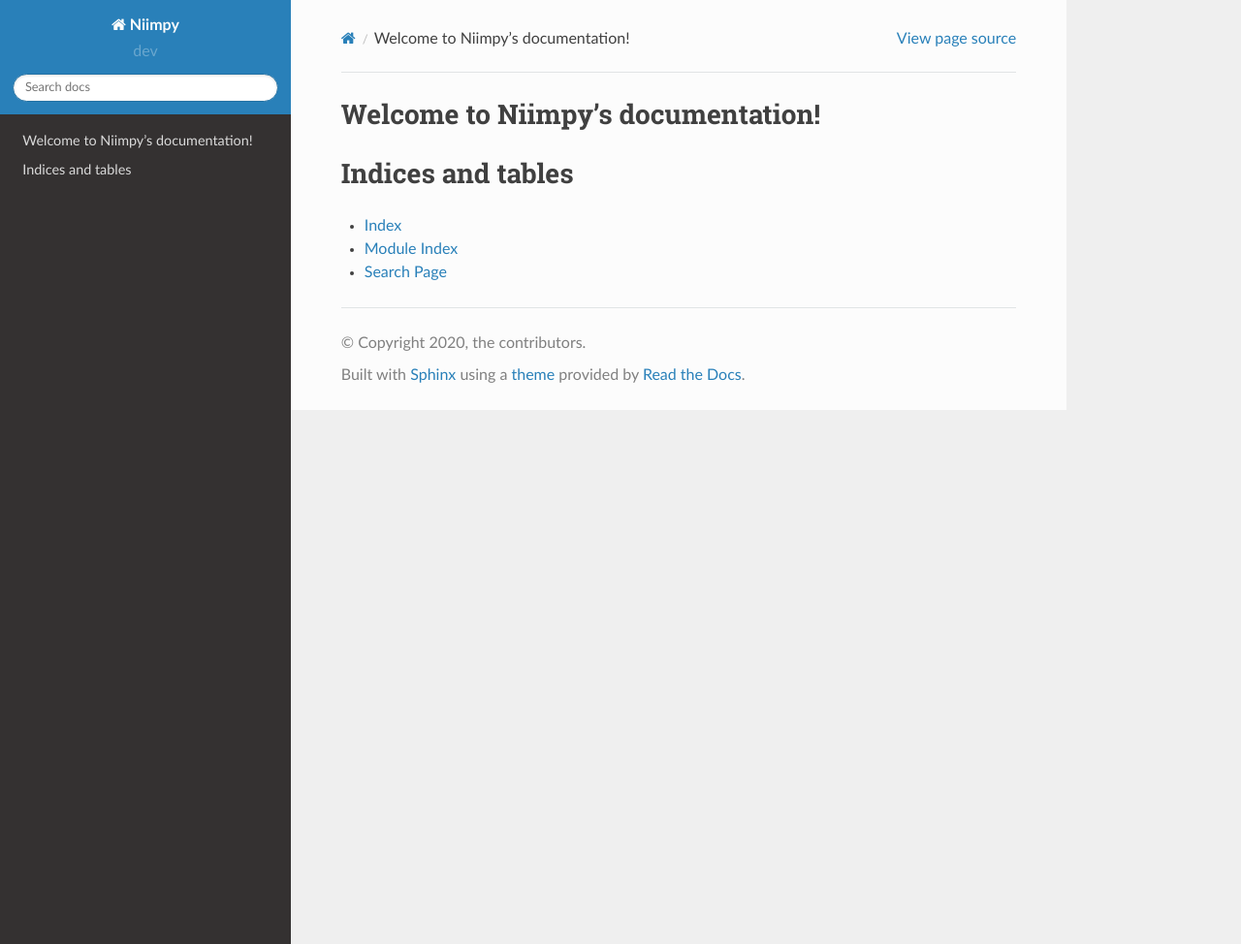
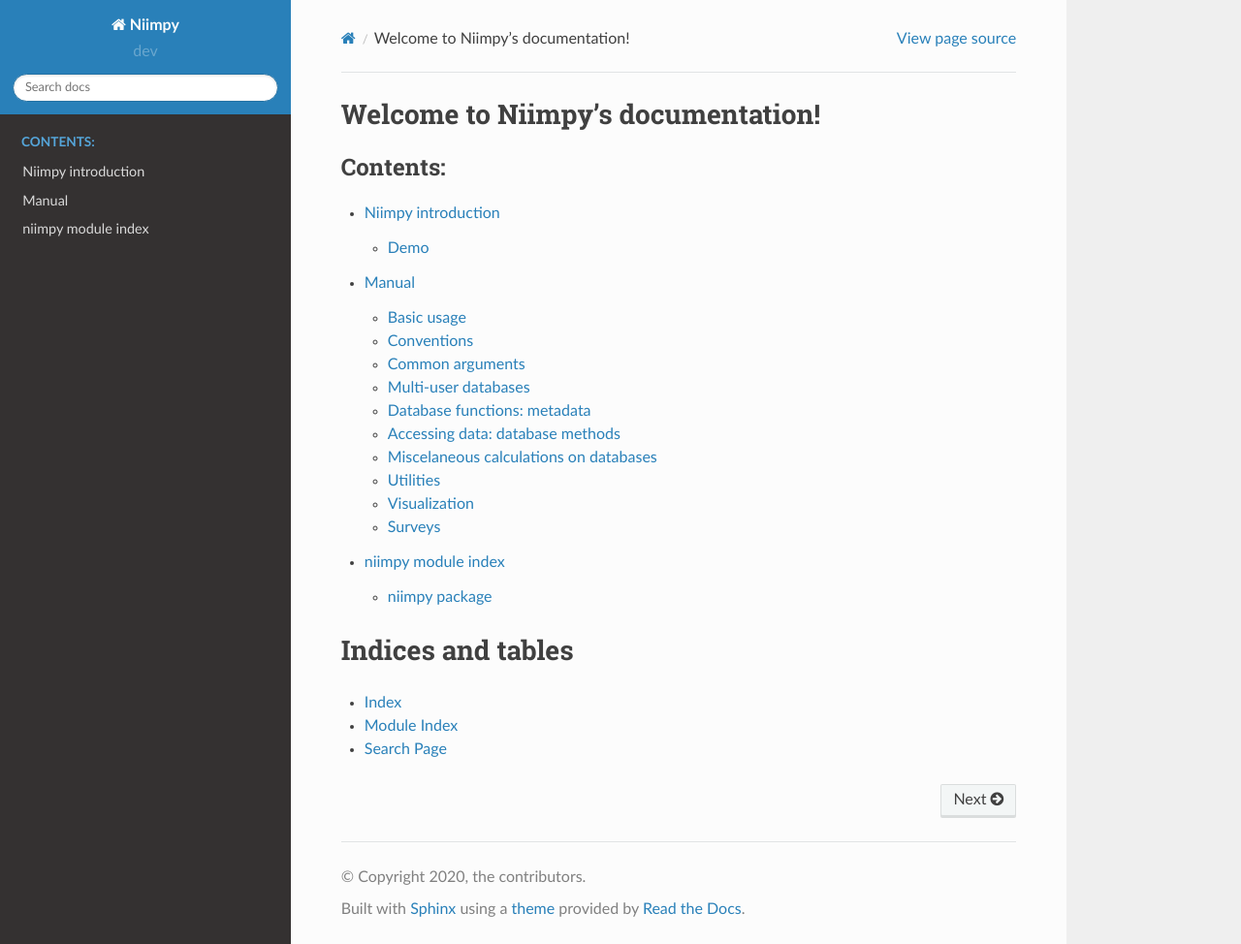
Before and after one commit to digitraceslab/niimpy, a Sphinx documentation site: the page built from docs/index.rst, in a window 1280 px wide and 974 px high. Shown: the whole window at 97% size. Built offline with Sphinx 7.4.7 and the Read the Docs theme 2.0.0, drawn with Linux system fonts in a browser that asks for light colours; pages that are not in the unit, such as notebooks, are missing from menus.

```diff
--- /dev/null
+++ b/docs/api/modules.rst
@@ -0,0 +1,7 @@
+niimpy module index
+===================
+
+.. toctree::
+   :maxdepth: 4
+
+   niimpy
--- /dev/null
+++ b/docs/api/niimpy.aalto.rst
@@ -0,0 +1,7 @@
+niimpy\.aalto module
+====================
+
+.. automodule:: niimpy.aalto
+    :members:
+    :undoc-members:
+    :show-inheritance:
--- /dev/null
+++ b/docs/api/niimpy.database.rst
@@ -0,0 +1,7 @@
+niimpy\.database module
+=======================
+
+.. automodule:: niimpy.database
+    :members:
+    :undoc-members:
+    :show-inheritance:
--- /dev/null
+++ b/docs/api/niimpy.rst
@@ -0,0 +1,25 @@
+niimpy package
+==============
+
+Submodules
+----------
+
+.. toctree::
+
+   niimpy.aalto
+   niimpy.database
+   niimpy.flycheck_survey
+   niimpy.sampledata
+   niimpy.survey
+   niimpy.test_basic
+   niimpy.test_survey
+   niimpy.test_util
+   niimpy.util
+
+Module contents
+---------------
+
+.. automodule:: niimpy
+    :members:
+    :undoc-members:
+    :show-inheritance:
--- /dev/null
+++ b/docs/api/niimpy.sampledata.rst
@@ -0,0 +1,7 @@
+niimpy\.sampledata module
+=========================
+
+.. automodule:: niimpy.sampledata
+    :members:
+    :undoc-members:
+    :show-inheritance:
--- /dev/null
+++ b/docs/api/niimpy.survey.rst
@@ -0,0 +1,7 @@
+niimpy\.survey module
+=====================
+
+.. automodule:: niimpy.survey
+    :members:
+    :undoc-members:
+    :show-inheritance:
--- /dev/null
+++ b/docs/api/niimpy.test_basic.rst
@@ -0,0 +1,7 @@
+niimpy\.test\_basic module
+==========================
+
+.. automodule:: niimpy.test_basic
+    :members:
+    :undoc-members:
+    :show-inheritance:
--- /dev/null
+++ b/docs/api/niimpy.util.rst
@@ -0,0 +1,7 @@
+niimpy\.util module
+===================
+
+.. automodule:: niimpy.util
+    :members:
+    :undoc-members:
+    :show-inheritance:
--- a/docs/conf.py
+++ b/docs/conf.py
@@ -33,6 +33,7 @@
 extensions = ['sphinx.ext.autodoc',
     'sphinx.ext.viewcode',
     'nbsphinx',
+    'sphinx.ext.mathjax',
     ]
 
 # Add any paths that contain templates here, relative to this directory.
@@ -71,7 +72,7 @@ language = None
 # List of patterns, relative to source directory, that match files and
 # directories to ignore when looking for source files.
 # This patterns also effect to html_static_path and html_extra_path
-exclude_patterns = ['_build', 'Thumbs.db', '.DS_Store']
+exclude_patterns = ['_build', 'Thumbs.db', '.DS_Store', '.ipynb_checkpoints']
 
 # The name of the Pygments (syntax highlighting) style to use.
 pygments_style = 'sphinx'
--- a/docs/index.rst
+++ b/docs/index.rst
@@ -10,7 +10,10 @@ Welcome to Niimpy's documentation!
    :maxdepth: 2
    :caption: Contents:
 
+   Introduction
+   Manual
 
+   api/modules
 
 Indices and tables
 ==================
--- /dev/null
+++ b/docs/requirements.txt
@@ -0,0 +1,3 @@
+sphinx_rtd_theme
+nbsphinx
+-r ../requirements.txt
```
Also changed, not shown: docs/api/niimpy.test_survey.rst (added, +7 -0 lines), docs/api/niimpy.test_util.rst (added, +7 -0 lines), docs/Introduction.ipynb, docs/Manual.ipynb, 1 other file.
